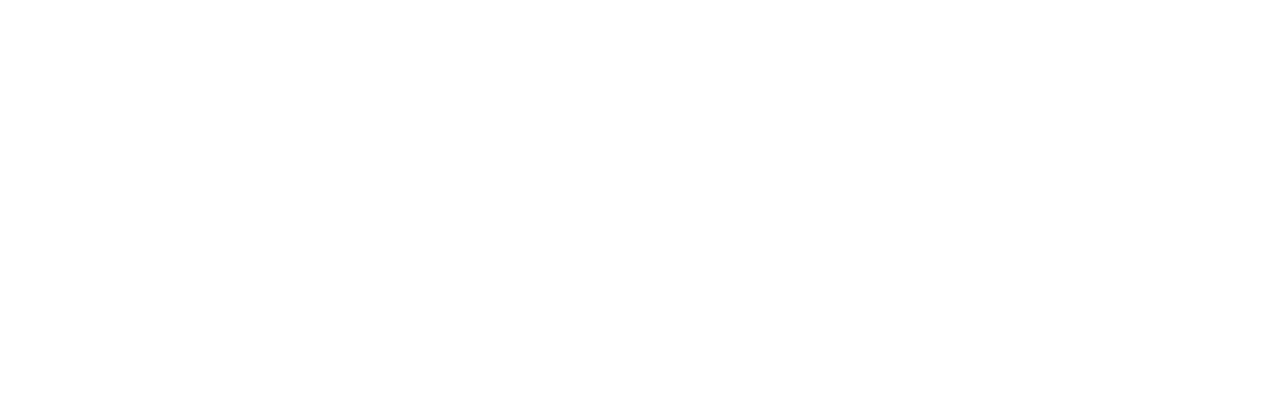
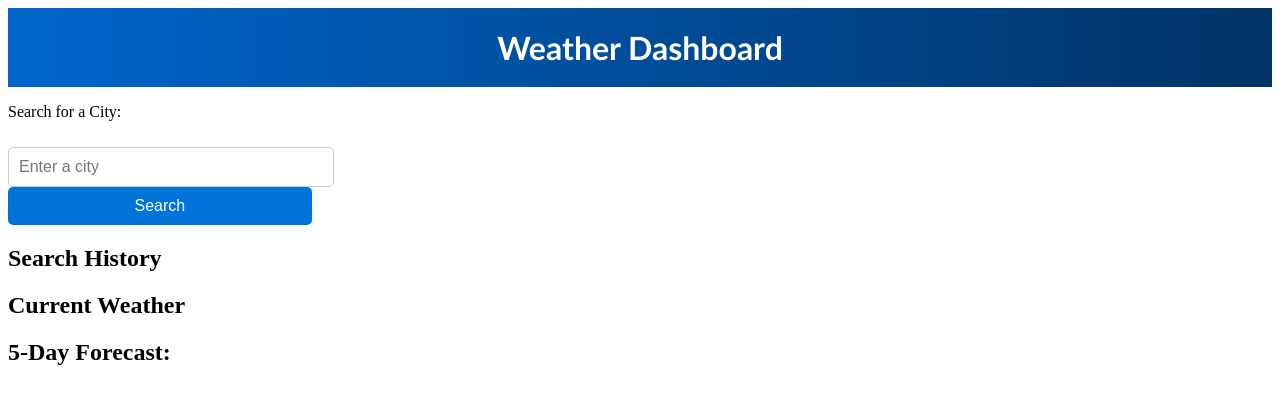
Before and after one commit to Daleray1231/Weather_Dashboard, a plain HTML site: page index.html in a window 1280 px wide. Drawn offline with Linux system fonts and the light colour scheme.

Commit message:
added some styling

```diff
--- a/assets/css/style.css
+++ b/assets/css/style.css
@@ -0,0 +1,41 @@
+/* Center the h1 element */
+h1 {
+  text-align: center;
+  color: white;
+  background: linear-gradient(to left, #003366, #0066cc); /* Gradient background from right to left and darker blue */
+  margin: 0; /* Remove default margin to avoid extra spacing */
+  padding: 20px; /* Add some padding for better appearance */
+  font-family: 'Gill Sans', 'Gill Sans MT', Calibri, 'Trebuchet MS', sans-serif;
+}
+
+/* Style the form container */
+#search-form {
+    /* text-align: center; */
+  }
+
+  /* Style the input container */
+  .input-container {
+    display: inline-block; /* Display as inline-block to keep input and button on the same line */
+    margin-top: 10px; /* Add some space between the paragraph and the input container */
+  }
+
+  /* Style the text input */
+  #city-input {
+    width: 100%; /* Make the input take up the full width of the container */
+    padding: 10px; /* Add padding for spacing inside the input */
+    border: 1px solid #ccc; /* Add a border for better appearance */
+    border-radius: 5px; /* Add rounded corners */
+    font-size: 16px; /* Adjust font size */
+  }
+
+  /* Style the search button */
+  button[type="submit"] {
+    width: 100%; /* Make the button take up the full width of the container */
+    padding: 10px; /* Add padding to the button for spacing and size */
+    background-color: #0074D9; /* Button background color */
+    color: white; /* Button text color */
+    border: none; /* Remove button border */
+    border-radius: 5px; /* Add rounded corners */
+    font-size: 16px; /* Adjust font size */
+    cursor: pointer; /* Add pointer cursor on hover */
+  }
--- a/index.html
+++ b/index.html
@@ -1,12 +1,35 @@
 <!DOCTYPE html>
-<html lang="en">
+<html>
 <head>
-    <meta charset="UTF-8">
-    <meta name="viewport" content="width=device-width, initial-scale=1.0">
-    <link rel="stylesheet" href="./assets/css/style.css">
-    <title>Document</title>
+  <title>Weather Dashboard</title>
+    <link rel ="stylesheet" type="text/css" href="./assets/css/style.css" />
 </head>
 <body>
+  <h1>Weather Dashboard</h1>
 
+  <form id="search-form">
+    <p>Search for a City:</p>
+    <div class="input-container">
+      <input type="text" id="city-input" placeholder="Enter a city">
+      <button type="submit">Search</button>
+    </div>
+  </form>
+
+  <div id="search-history">
+    <h2>Search History</h2>
+    <ul id="history-list"></ul>
+  </div>
+
+  <div id="current-weather">
+    <h2>Current Weather</h2>
+    <div id="current-weather-details"></div>
+  </div>
+
+  <div id="future-weather">
+    <h2>5-Day Forecast:</h2>
+    <div id="forecast-details"></div>
+  </div>
+
+  <script src="script.js"></script>
 </body>
 </html>
```
Also changed, not shown: image.png (added), 1 other file.
